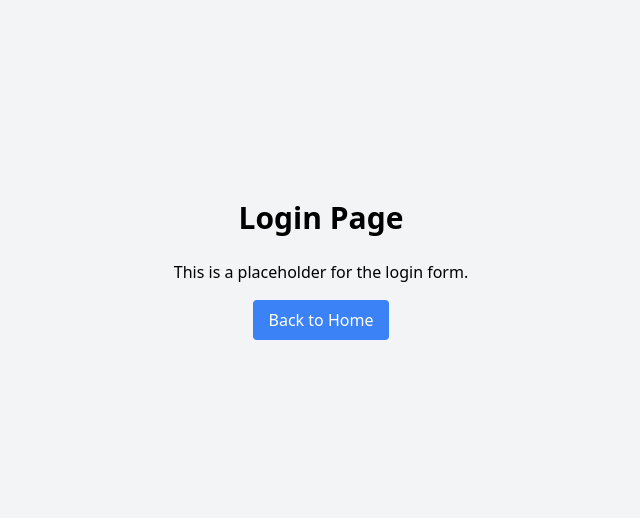
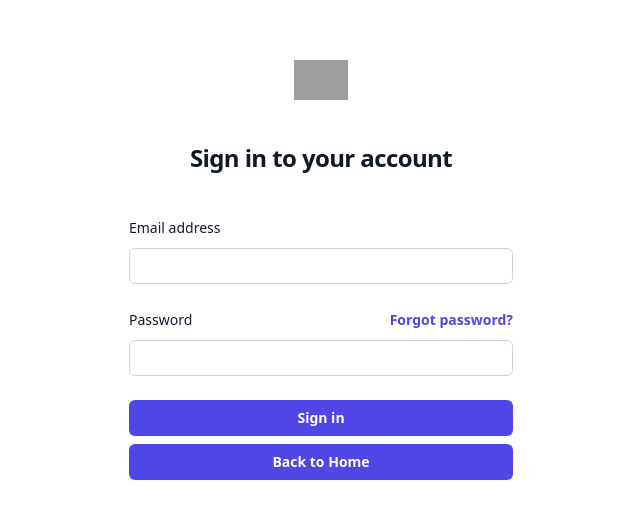
Before and after one commit to sam-champion/quiz-app, a React (Vite) app: page /login in a window 1280 px wide. Shown: the part 130-648 px from the top of the page, without its empty margins (319-959 px from the left). Built offline with nearby package versions, Linux system fonts and the light colour scheme; grey boxes are pictures that could not be loaded.

Commit message:
created login form and applied default styling from tailwind

```diff
--- a/index.html
+++ b/index.html
@@ -1,13 +1,13 @@
 <!DOCTYPE html>
-<html lang="en">
+<html lang="en" class="h-full">
   <head>
     <meta charset="UTF-8" />
     <link rel="icon" type="image/svg+xml" href="/vite.svg" />
     <meta name="viewport" content="width=device-width, initial-scale=1.0" />
     <title>ByteSize Trivia</title>
   </head>
-  <body>
-    <div id="root"></div>
+  <body class="h-full">
+    <div id="root" class="h-full"></div>
     <script type="module" src="/src/index.tsx"></script>
   </body>
 </html>
--- a/src/pages/Login.tsx
+++ b/src/pages/Login.tsx
@@ -2,16 +2,87 @@
 
 function Login() {
   return (
-    <div className="flex flex-col items-center justify-center h-screen bg-gray-100">
-      <h1 className="text-3xl font-bold mb-6">Login Page</h1>
-      <p className="mb-4">This is a placeholder for the login form.</p>
+    <>
+      <div className="flex h-full flex-col justify-center px-6 py-12 lg:px-8">
+        <div className="sm:mx-auto sm:w-full sm:max-w-sm">
+          <img
+            className="mx-auto h-10 w-auto"
+            src="https://tailwindui.com/plus/img/logos/mark.svg?color=indigo&shade=600"
+            alt="Your Company"
+          />
+          <h2 className="mt-10 text-center text-2xl/9 font-bold tracking-tight text-gray-900">
+            Sign in to your account
+          </h2>
+        </div>
+
+        <div className="mt-10 sm:mx-auto sm:w-full sm:max-w-sm">
+          <form className="space-y-6" action="#" method="POST">
+            <div>
+              <label
+                htmlFor="email"
+                className="block text-sm/6 font-medium text-gray-900"
+              >
+                Email address
+              </label>
+              <div className="mt-2">
+                <input
+                  type="email"
+                  name="email"
+                  id="email"
+                  autoComplete="email"
+                  required
+                  className="block w-full rounded-md bg-white px-3 py-1.5 text-base text-gray-900 outline outline-1 -outline-offset-1 outline-gray-300 placeholder:text-gray-400 focus:outline focus:outline-2 focus:-outline-offset-2 focus:outline-indigo-600 sm:text-sm/6"
+                ></input>
+              </div>
+            </div>
+
+            <div>
+              <div className="flex items-center justify-between">
+                <label
+                  htmlFor="password"
+                  className="block text-sm/6 font-medium text-gray-900"
+                >
+                  Password
+                </label>
+                <div className="text-sm">
+                  <a
+                    href="#"
+                    className="font-semibold text-indigo-600 hover:text-indigo-500"
+                  >
+                    Forgot password?
+                  </a>
+                </div>
+              </div>
+              <div className="mt-2">
+                <input
+                  type="password"
+                  name="password"
+                  id="password"
+                  autoComplete="current-password"
+                  required
+                  className="block w-full rounded-md bg-white px-3 py-1.5 text-base text-gray-900 outline outline-1 -outline-offset-1 outline-gray-300 placeholder:text-gray-400 focus:outline focus:outline-2 focus:-outline-offset-2 focus:outline-indigo-600 sm:text-sm/6"
+                ></input>
+              </div>
+            </div>
+
+            <div>
+              <button
+                type="submit"
+                className="flex w-full justify-center rounded-md bg-indigo-600 px-3 py-1.5 text-sm/6 font-semibold text-white shadow-sm hover:bg-indigo-500 focus-visible:outline focus-visible:outline-2 focus-visible:outline-offset-2 focus-visible:outline-indigo-600"
+              >
+                Sign in
+              </button>
+            </div>
+          </form>
           <Link
             to="/"
-        className="px-4 py-2 bg-blue-500 text-white rounded hover:bg-blue-600"
+            className="flex w-full justify-center rounded-md bg-indigo-600 px-3 py-1.5 mt-2 text-sm/6 font-semibold text-white shadow-sm hover:bg-indigo-500 focus-visible:outline focus-visible:outline-2 focus-visible:outline-offset-2 focus-visible:outline-indigo-600"
           >
             Back to Home
           </Link>
         </div>
+      </div>
+    </>
   );
 }
 
```
Lines whose indentation alone changed are shown as unchanged.
